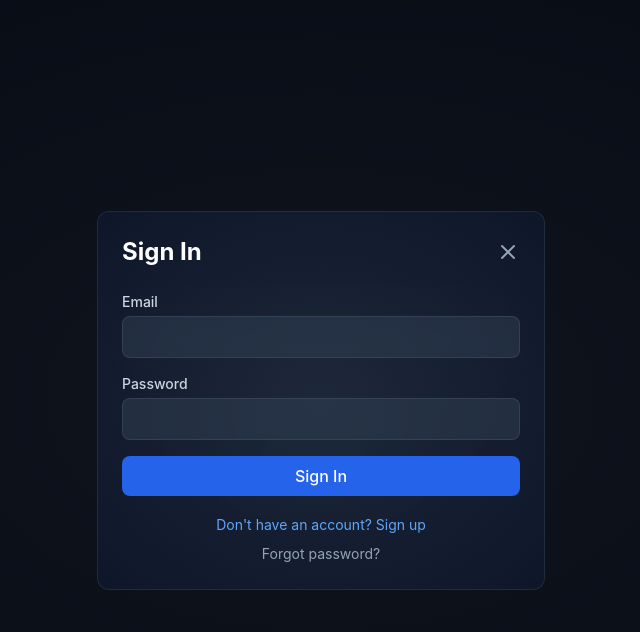
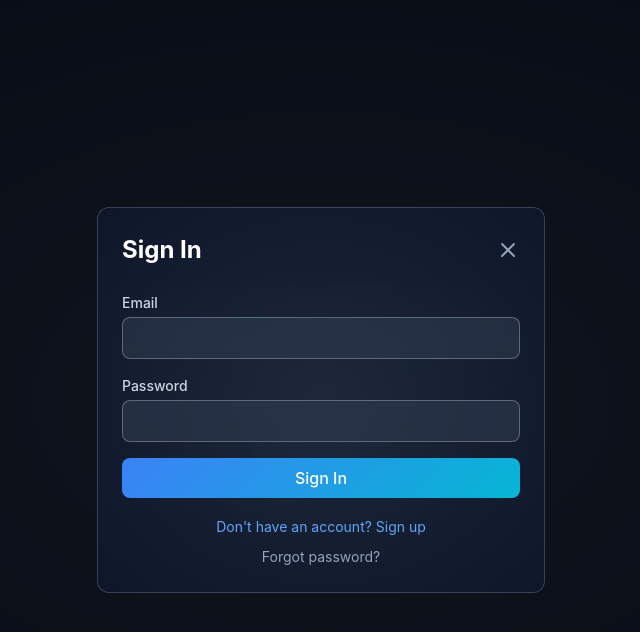
Before and after one commit to RabelaniRamaru82/reelcv, a React (Vite) app: page / in a window 1280 px wide. Both pictures are taken after a click on the button "Get Started". Shown: the top 632 px of the page, without its empty margins (319-959 px from the left). Built offline with nearby package versions, Linux system fonts and the light colour scheme; no server answers.

Commit message:
Convert AuthModal to use CSS modules

```diff
--- /dev/null
+++ b/src/components/ui/AppWrapper.module.css
@@ -0,0 +1,77 @@
+.loadingContainer {
+  min-height: 100vh;
+  display: flex;
+  align-items: center;
+  justify-content: center;
+  background: radial-gradient(ellipse at center, #1E293B 0%, #0F172A 100%);
+  background-attachment: fixed;
+}
+
+.loadingContent {
+  text-align: center;
+}
+
+.spinner {
+  animation: spin 1s linear infinite;
+  border-radius: 50%;
+  height: 3rem;
+  width: 3rem;
+  border: 2px solid transparent;
+  border-bottom-color: #3b82f6;
+  margin: 0 auto 1rem;
+}
+
+@keyframes spin {
+  to {
+    transform: rotate(360deg);
+  }
+}
+
+.loadingText {
+  color: #cbd5e1;
+}
+
+.welcomeContainer {
+  min-height: 100vh;
+  display: flex;
+  align-items: center;
+  justify-content: center;
+  background: radial-gradient(ellipse at center, #1E293B 0%, #0F172A 100%);
+  background-attachment: fixed;
+}
+
+.welcomeContent {
+  text-align: center;
+}
+
+.welcomeTitle {
+  font-size: 2.25rem;
+  font-weight: 700;
+  background: linear-gradient(to right, white, #06b6d4);
+  background-clip: text;
+  -webkit-background-clip: text;
+  -webkit-text-fill-color: transparent;
+  margin-bottom: 1rem;
+}
+
+.welcomeSubtitle {
+  color: #cbd5e1;
+  margin-bottom: 2rem;
+}
+
+.getStartedButton {
+  background: linear-gradient(to right, #3b82f6, #06b6d4);
+  color: white;
+  padding: 0.75rem 1.5rem;
+  border-radius: 0.5rem;
+  font-weight: 500;
+  border: none;
+  cursor: pointer;
+  transition: all 0.2s;
+  box-shadow: 0 4px 6px -1px rgba(0, 0, 0, 0.1), 0 2px 4px -1px rgba(0, 0, 0, 0.06);
+}
+
+.getStartedButton:hover {
+  background: linear-gradient(to right, #2563eb, #0891b2);
+  box-shadow: 0 10px 15px -3px rgba(59, 130, 246, 0.25), 0 4px 6px -2px rgba(59, 130, 246, 0.05);
+}
--- a/src/components/ui/AppWrapper.tsx
+++ b/src/components/ui/AppWrapper.tsx
@@ -1,6 +1,7 @@
 import React, { useState } from 'react';
 import { User } from '@supabase/supabase-js';
 import { AuthModal } from './AuthModal';
+import styles from './AppWrapper.module.css';
 
 interface AppWrapperProps {
   children: React.ReactNode;
@@ -29,16 +30,10 @@ export const AppWrapper: React.FC<AppWrapperProps> = ({
 
   if (isInitializing) {
     return (
-      <div
-        className="min-h-screen flex items-center justify-center"
-        style={{
-          background: 'radial-gradient(ellipse at center, #1E293B 0%, #0F172A 100%)',
-          backgroundAttachment: 'fixed'
-        }}
-      >
-        <div className="text-center">
-          <div className="animate-spin rounded-full h-12 w-12 border-b-2 border-blue-500 mx-auto mb-4"></div>
-          <p className="text-slate-300">Loading ReelCV...</p>
+      <div className={styles.loadingContainer}>
+        <div className={styles.loadingContent}>
+          <div className={styles.spinner}></div>
+          <p className={styles.loadingText}>Loading ReelCV...</p>
         </div>
       </div>
     );
@@ -47,21 +42,15 @@ export const AppWrapper: React.FC<AppWrapperProps> = ({
   if (!isAuthenticated) {
     return (
       <>
-        <div
-          className="min-h-screen flex items-center justify-center"
-          style={{
-            background: 'radial-gradient(ellipse at center, #1E293B 0%, #0F172A 100%)',
-            backgroundAttachment: 'fixed'
-          }}
-        >
-          <div className="text-center">
-            <h1 className="text-4xl font-bold bg-gradient-to-r from-white to-cyan-400 bg-clip-text text-transparent mb-4">
+        <div className={styles.welcomeContainer}>
+          <div className={styles.welcomeContent}>
+            <h1 className={styles.welcomeTitle}>
               Welcome to ReelCV
             </h1>
-            <p className="text-slate-300 mb-8">Showcase your skills through video</p>
+            <p className={styles.welcomeSubtitle}>Showcase your skills through video</p>
             <button
               onClick={() => setShowAuthModal(true)}
-              className="bg-gradient-to-r from-blue-600 to-cyan-600 hover:from-blue-700 hover:to-cyan-700 text-white px-6 py-3 rounded-lg font-medium transition-all shadow-lg hover:shadow-blue-500/25"
+              className={styles.getStartedButton}
             >
               Get Started
             </button>
--- /dev/null
+++ b/src/components/ui/AuthModal.module.css
@@ -0,0 +1,146 @@
+.modalOverlay {
+  position: fixed;
+  inset: 0;
+  background: rgba(0, 0, 0, 0.5);
+  display: flex;
+  align-items: center;
+  justify-content: center;
+  z-index: 50;
+  padding: 1rem;
+}
+
+.modalContainer {
+  background: radial-gradient(ellipse at center, rgba(30, 41, 59, 0.95) 0%, rgba(15, 23, 42, 0.95) 100%);
+  backdrop-filter: blur(20px);
+  border: 1px solid rgba(148, 163, 184, 0.3);
+  border-radius: 0.75rem;
+  padding: 1.5rem;
+  width: 100%;
+  max-width: 28rem;
+}
+
+.modalHeader {
+  display: flex;
+  align-items: center;
+  justify-content: space-between;
+  margin-bottom: 1.5rem;
+}
+
+.modalTitle {
+  font-size: 1.5rem;
+  font-weight: 700;
+  color: white;
+}
+
+.closeButton {
+  color: #94a3b8;
+  transition: color 0.2s;
+}
+
+.closeButton:hover {
+  color: white;
+}
+
+.errorMessage {
+  background: rgba(239, 68, 68, 0.2);
+  border: 1px solid rgba(239, 68, 68, 0.5);
+  border-radius: 0.5rem;
+  padding: 0.75rem;
+  margin-bottom: 1rem;
+}
+
+.errorText {
+  color: #fca5a5;
+  font-size: 0.875rem;
+}
+
+.form {
+  display: flex;
+  flex-direction: column;
+  gap: 1rem;
+}
+
+.inputGroup {
+  display: flex;
+  flex-direction: column;
+}
+
+.label {
+  display: block;
+  font-size: 0.875rem;
+  font-weight: 500;
+  color: #cbd5e1;
+  margin-bottom: 0.25rem;
+}
+
+.input {
+  width: 100%;
+  background: rgba(51, 65, 85, 0.5);
+  border: 1px solid rgba(148, 163, 184, 0.5);
+  border-radius: 0.5rem;
+  padding: 0.5rem 0.75rem;
+  color: white;
+  transition: all 0.2s;
+}
+
+.input:focus {
+  outline: none;
+  ring: 2px;
+  ring-color: #3b82f6;
+  border-color: #3b82f6;
+}
+
+.submitButton {
+  width: 100%;
+  background: linear-gradient(135deg, #3b82f6 0%, #06b6d4 100%);
+  color: white;
+  padding: 0.5rem 1rem;
+  border-radius: 0.5rem;
+  font-weight: 500;
+  border: none;
+  cursor: pointer;
+  transition: all 0.2s;
+}
+
+.submitButton:hover:not(:disabled) {
+  background: linear-gradient(135deg, #2563eb 0%, #0891b2 100%);
+  transform: translateY(-1px);
+  box-shadow: 0 10px 15px -3px rgba(0, 0, 0, 0.6), 0 4px 6px -2px rgba(0, 0, 0, 0.4);
+}
+
+.submitButton:disabled {
+  opacity: 0.5;
+  cursor: not-allowed;
+}
+
+.footer {
+  margin-top: 1rem;
+  text-align: center;
+}
+
+.footerLink {
+  color: #60a5fa;
+  font-size: 0.875rem;
+  background: none;
+  border: none;
+  cursor: pointer;
+  transition: color 0.2s;
+}
+
+.footerLink:hover {
+  color: #93c5fd;
+}
+
+.footerSecondary {
+  color: #94a3b8;
+  font-size: 0.875rem;
+  margin-top: 0.5rem;
+  background: none;
+  border: none;
+  cursor: pointer;
+  transition: color 0.2s;
+}
+
+.footerSecondary:hover {
+  color: #cbd5e1;
+}
--- a/src/components/ui/AuthModal.tsx
+++ b/src/components/ui/AuthModal.tsx
@@ -1,5 +1,6 @@
 import React, { useState } from 'react';
 import { X } from 'lucide-react';
+import styles from './AuthModal.module.css';
 
 interface AuthModalProps {
   isOpen: boolean;
@@ -58,37 +59,31 @@ export const AuthModal: React.FC<AuthModalProps> = ({
   };
 
   return (
-    <div className="fixed inset-0 bg-black/50 flex items-center justify-center z-50 p-4">
-      <div
-        className="bg-gradient-to-br from-slate-800/50 to-slate-900/50 backdrop-blur-sm border border-slate-700/50 rounded-xl p-6 w-full max-w-md"
-        style={{
-          background: 'radial-gradient(ellipse at center, rgba(30, 41, 59, 0.95) 0%, rgba(15, 23, 42, 0.95) 100%)',
-          backdropFilter: 'blur(20px)'
-        }}
-      >
-        <div className="flex items-center justify-between mb-6">
-          <h2 className="text-2xl font-bold text-white">
+    <div className={styles.modalOverlay}>
+      <div className={styles.modalContainer}>
+        <div className={styles.modalHeader}>
+          <h2 className={styles.modalTitle}>
             {mode === 'login' ? 'Sign In' : mode === 'signup' ? 'Create Account' : 'Reset Password'}
           </h2>
           <button
             onClick={onClose}
-            className="text-slate-400 hover:text-white transition-colors"
+            className={styles.closeButton}
           >
             <X size={24} />
           </button>
         </div>
 
         {error && (
-          <div className="bg-red-500/20 border border-red-500/50 rounded-lg p-3 mb-4">
-            <p className="text-red-300 text-sm">{error}</p>
+          <div className={styles.errorMessage}>
+            <p className={styles.errorText}>{error}</p>
           </div>
         )}
 
-        <form onSubmit={handleSubmit} className="space-y-4">
+        <form onSubmit={handleSubmit} className={styles.form}>
           {mode === 'signup' && (
             <>
-              <div>
-                <label className="block text-sm font-medium text-slate-300 mb-1">
+              <div className={styles.inputGroup}>
+                <label className={styles.label}>
                   First Name
                 </label>
                 <input
@@ -96,12 +91,12 @@ export const AuthModal: React.FC<AuthModalProps> = ({
                   name="firstName"
                   value={formData.firstName}
                   onChange={handleInputChange}
-                  className="w-full bg-slate-700/50 border border-slate-600/50 rounded-lg px-3 py-2 text-white focus:outline-none focus:ring-2 focus:ring-blue-500"
+                  className={styles.input}
                   required
                 />
               </div>
-              <div>
-                <label className="block text-sm font-medium text-slate-300 mb-1">
+              <div className={styles.inputGroup}>
+                <label className={styles.label}>
                   Last Name
                 </label>
                 <input
@@ -109,15 +104,15 @@ export const AuthModal: React.FC<AuthModalProps> = ({
                   name="lastName"
                   value={formData.lastName}
                   onChange={handleInputChange}
-                  className="w-full bg-slate-700/50 border border-slate-600/50 rounded-lg px-3 py-2 text-white focus:outline-none focus:ring-2 focus:ring-blue-500"
+                  className={styles.input}
                   required
                 />
               </div>
             </>
           )}
 
-          <div>
-            <label className="block text-sm font-medium text-slate-300 mb-1">
+          <div className={styles.inputGroup}>
+            <label className={styles.label}>
               Email
             </label>
             <input
@@ -125,14 +120,14 @@ export const AuthModal: React.FC<AuthModalProps> = ({
               name="email"
               value={formData.email}
               onChange={handleInputChange}
-              className="w-full bg-slate-700/50 border border-slate-600/50 rounded-lg px-3 py-2 text-white focus:outline-none focus:ring-2 focus:ring-blue-500"
+              className={styles.input}
               required
             />
           </div>
 
           {mode !== 'reset' && (
-            <div>
-              <label className="block text-sm font-medium text-slate-300 mb-1">
+            <div className={styles.inputGroup}>
+              <label className={styles.label}>
                 Password
               </label>
               <input
@@ -140,15 +135,15 @@ export const AuthModal: React.FC<AuthModalProps> = ({
                 name="password"
                 value={formData.password}
                 onChange={handleInputChange}
-                className="w-full bg-slate-700/50 border border-slate-600/50 rounded-lg px-3 py-2 text-white focus:outline-none focus:ring-2 focus:ring-blue-500"
+                className={styles.input}
                 required
               />
             </div>
           )}
 
           {mode === 'signup' && (
-            <div>
-              <label className="block text-sm font-medium text-slate-300 mb-1">
+            <div className={styles.inputGroup}>
+              <label className={styles.label}>
                 Confirm Password
               </label>
               <input
@@ -156,7 +151,7 @@ export const AuthModal: React.FC<AuthModalProps> = ({
                 name="confirmPassword"
                 value={formData.confirmPassword}
                 onChange={handleInputChange}
-                className="w-full bg-slate-700/50 border border-slate-600/50 rounded-lg px-3 py-2 text-white focus:outline-none focus:ring-2 focus:ring-blue-500"
+                className={styles.input}
                 required
               />
             </div>
@@ -165,25 +160,25 @@ export const AuthModal: React.FC<AuthModalProps> = ({
           <button
             type="submit"
             disabled={isLoading}
-            className="w-full bg-blue-600 hover:bg-blue-700 disabled:opacity-50 text-white py-2 px-4 rounded-lg font-medium transition-colors"
+            className={styles.submitButton}
           >
             {isLoading ? 'Loading...' : mode === 'login' ? 'Sign In' : mode === 'signup' ? 'Create Account' : 'Send Reset Email'}
           </button>
         </form>
 
-        <div className="mt-4 text-center">
+        <div className={styles.footer}>
           {mode === 'login' ? (
             <>
               <button
                 onClick={() => setMode('signup')}
-                className="text-blue-400 hover:text-blue-300 text-sm"
+                className={styles.footerLink}
               >
                 Don't have an account? Sign up
               </button>
               <br />
               <button
                 onClick={() => setMode('reset')}
-                className="text-slate-400 hover:text-slate-300 text-sm mt-2"
+                className={styles.footerSecondary}
               >
                 Forgot password?
               </button>
@@ -191,14 +186,14 @@ export const AuthModal: React.FC<AuthModalProps> = ({
           ) : mode === 'signup' ? (
             <button
               onClick={() => setMode('login')}
-              className="text-blue-400 hover:text-blue-300 text-sm"
+              className={styles.footerLink}
             >
               Already have an account? Sign in
             </button>
           ) : (
             <button
               onClick={() => setMode('login')}
-              className="text-blue-400 hover:text-blue-300 text-sm"
+              className={styles.footerLink}
             >
               Back to sign in
             </button>
```
